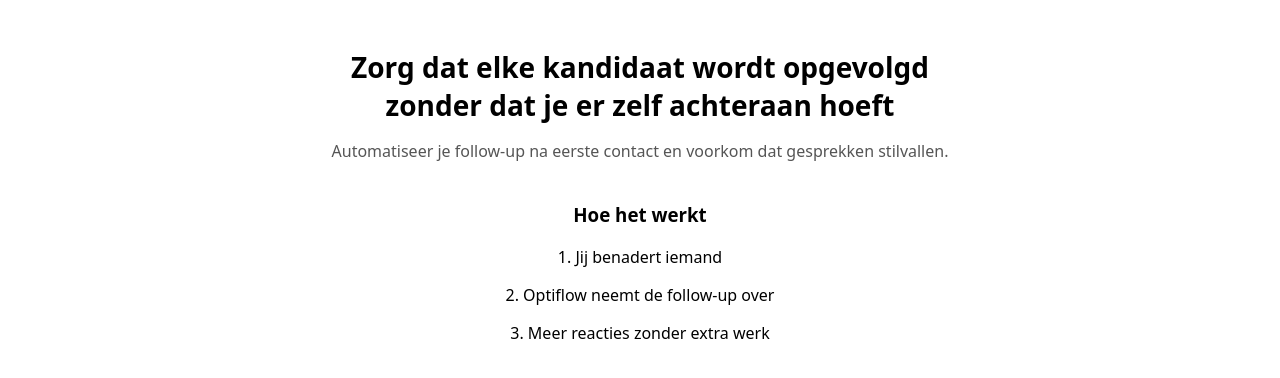
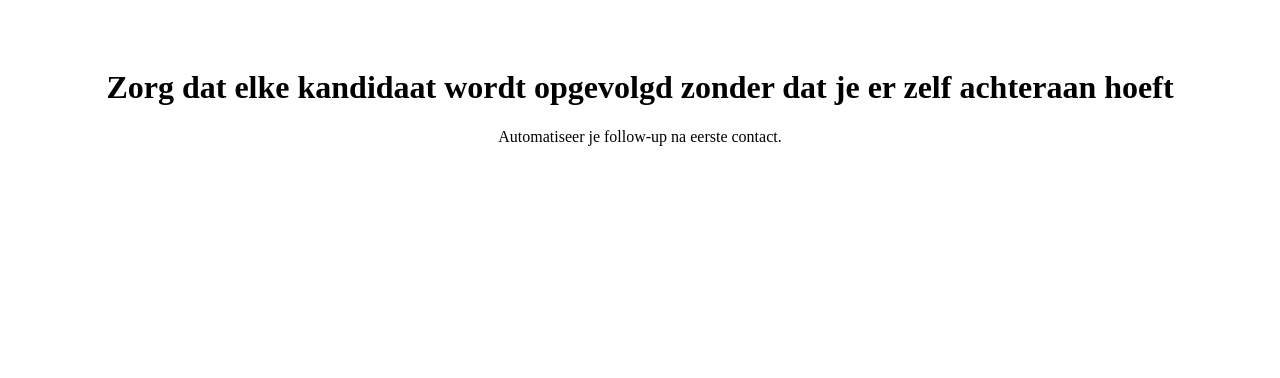
Before and after one commit to zuyderduinl-web/optiflow, a Next.js app: page / in a window 1280 px wide. Shown: the top 378 px of the page. Built offline with nearby package versions, Linux system fonts and the light colour scheme.

Commit message:
Update page.js

```diff
--- a/app/page.js
+++ b/app/page.js
@@ -1,29 +1,14 @@
 export default function Home() {
   return (
-    <main style={{
-      minHeight: "100vh",
-      padding: "40px 20px",
-      fontFamily: "system-ui",
-      textAlign: "center"
-    }}>
-
-      <h1 style={{fontSize: "28px", maxWidth: "600px", margin: "0 auto"}}>
+    <main style={{ padding: "40px", textAlign: "center" }}>
+      <h1>
         Zorg dat elke kandidaat wordt opgevolgd
-        <br />
         zonder dat je er zelf achteraan hoeft
       </h1>
 
-      <p style={{marginTop: "16px", color: "#555"}}>
-        Automatiseer je follow-up na eerste contact en voorkom dat gesprekken stilvallen.
+      <p>
+        Automatiseer je follow-up na eerste contact.
       </p>
-
-      <div style={{marginTop: "40px"}}>
-        <h3>Hoe het werkt</h3>
-        <p>1. Jij benadert iemand</p>
-        <p>2. Optiflow neemt de follow-up over</p>
-        <p>3. Meer reacties zonder extra werk</p>
-      </div>
-
     </main>
   );
 }
```
